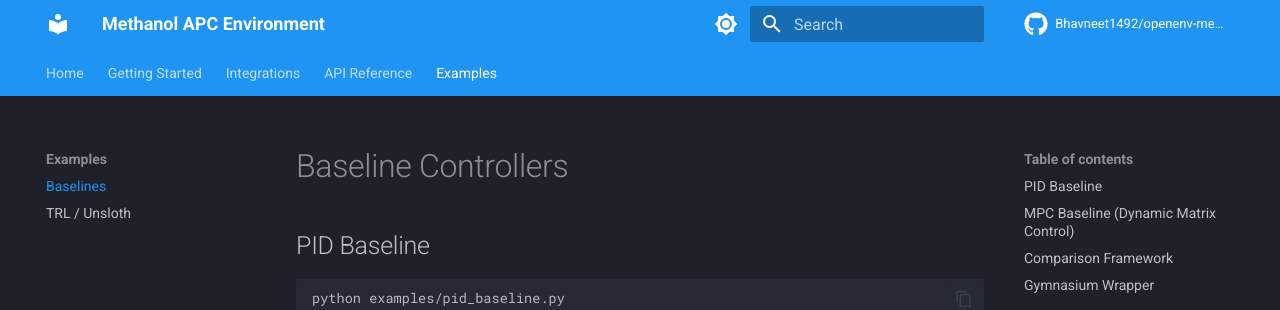
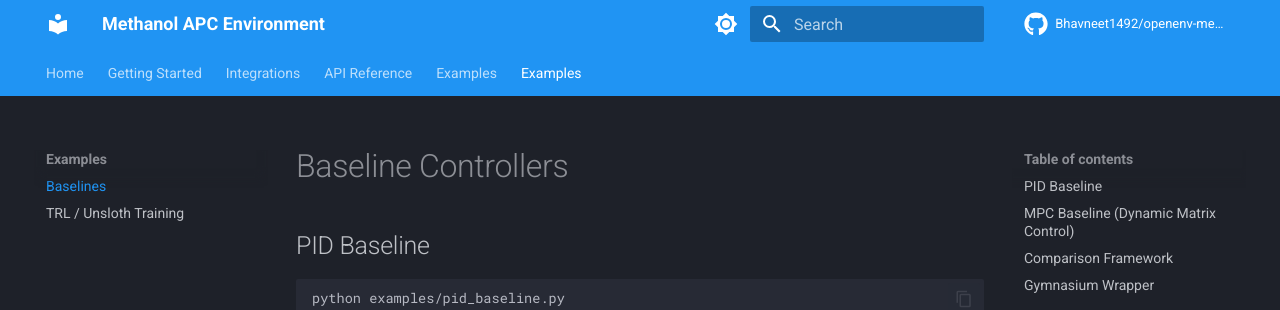
Before and after one commit to Bhavneet1492/openenv-methanol-apc, an MkDocs documentation site: the page built from docs/examples/baselines.md, in a window 1280 px wide. Shown: the top 310 px of the page. Built offline with MkDocs 1.6.1 and Material for MkDocs 9.7.7, drawn with Linux system fonts in a browser that asks for light colours; comment, search, counter and statistics services are not loaded.

Commit message:
fix: add Examples section to mkdocs nav

```diff
--- a/mkdocs.yml
+++ b/mkdocs.yml
@@ -60,4 +60,7 @@
     - Physics Engine: api/reactor.md
   - Examples:
     - Baselines: examples/baselines.md
+    - TRL / Unsloth Training: examples/trl-training.md
+  - Examples:
+    - Baselines: examples/baselines.md
     - TRL / Unsloth: examples/trl-training.md
```
